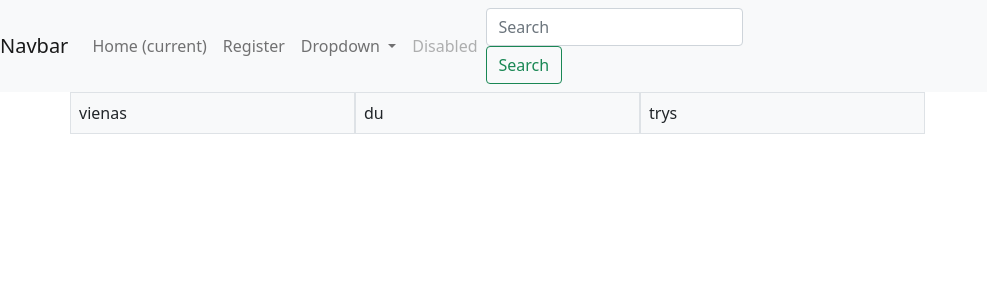
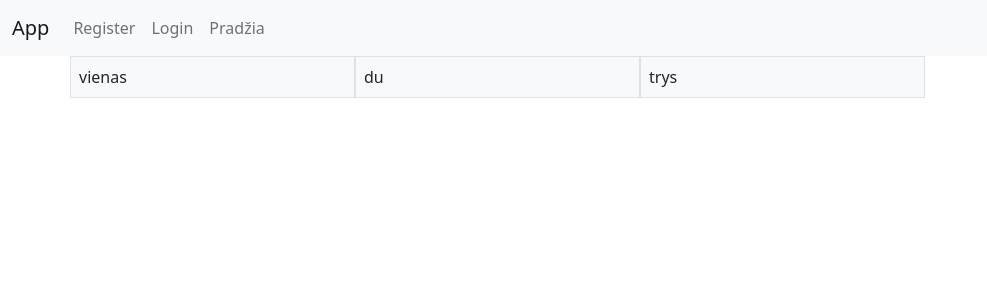
Before and after one commit to stanislavlisk/shop_project, a Django app: page /app/ in a window 1280 px wide. Shown: the top 300 px of the page, without its empty margins (0-987 px from the left). Run offline with Django 4.2, Linux system fonts and the light colour scheme; tables that the repository leaves empty hold one stand-in row (values such as "Sample post").

Commit message:
navbar, register,login,logout

```diff
--- a/shop/templates/navbar_1.html
+++ b/shop/templates/navbar_1.html
@@ -1,35 +1,39 @@
 <nav class="navbar navbar-expand-lg navbar-light bg-light">
-  <a class="navbar-brand" href="{% url 'index_n' %}">Navbar</a>
-  <button class="navbar-toggler" type="button" data-toggle="collapse" data-target="#navbarSupportedContent" aria-controls="navbarSupportedContent" aria-expanded="false" aria-label="Toggle navigation">
+  <div class="container-fluid">
+    <a class="navbar-brand" href="{% url 'index_n' %}">App</a>
+    <button class="navbar-toggler"
+            type="button" data-bs-toggle="collapse"
+            data-bs-target="#navbarSupportedContent"
+            aria-controls="navbarSupportedContent"
+            aria-expanded="false"
+            aria-label="Toggle navigation"
+    >
       <span class="navbar-toggler-icon"></span>
     </button>
+    <div class="collapse navbar-collapse" id="navbarSupportedContent">
+      <ul class="navbar-nav me-auto mb-2 mb-lg-0">
 
-  <div class="collapse navbar-collapse" id="navbarSupportedContent">
-    <ul class="navbar-nav mr-auto">
-      <li class="nav-item active">
-        <a class="nav-link" href="{% url 'index_n' %}">Home <span class="sr-only">(current)</span></a>
+                {% if user.is_authenticated %}
+                <li class="nav-item">
+                    <a class="nav-link" href="">{{ user.get_username }}</a>
                 </li>
+                <li class="nav-item">
+                    <a class="nav-link" href="{% url 'logout' %}?next=/">Logout</a>
+                </li>
+
+                {% else %}
                 <li class="nav-item">
                     <a class="nav-link" href="{% url 'register_n' %}">Register</a>
                 </li>
-      <li class="nav-item dropdown">
-        <a class="nav-link dropdown-toggle" href="#" id="navbarDropdown" role="button" data-toggle="dropdown" aria-haspopup="true" aria-expanded="false">
-          Dropdown
-        </a>
-        <div class="dropdown-menu" aria-labelledby="navbarDropdown">
-          <a class="dropdown-item" href="#">Action</a>
-          <a class="dropdown-item" href="#">Another action</a>
-          <div class="dropdown-divider"></div>
-          <a class="dropdown-item" href="#">Something else here</a>
-        </div>
+                <li class="nav-item">
+                    <a class="nav-link" href="{% url 'login' %}?next={{ request.path }}">Login</a>
                 </li>
+                {% endif %}
+
                 <li class="nav-item">
-        <a class="nav-link disabled" href="#">Disabled</a>
+                    <a class="nav-link" href="{% url 'index_n' %}">Pradžia</a>
                 </li>
             </ul>
-    <form class="form-inline my-2 my-lg-0">
-      <input class="form-control mr-sm-2" type="search" placeholder="Search" aria-label="Search">
-      <button class="btn btn-outline-success my-2 my-sm-0" type="submit">Search</button>
-    </form>
+        </div>
     </div>
 </nav>
--- /dev/null
+++ b/shop/templates/registration/logged_out.html
@@ -0,0 +1,3 @@
+{% extends "base.html" %} {% block content %}
+<p>Sėkmingai atsijungėte</p>
+{% endblock %}
--- a/shop/views.py
+++ b/shop/views.py
@@ -8,6 +8,7 @@ from django.contrib.auth.mixins import LoginRequiredMixin
 from django.contrib.auth.models import User
 from django.views.decorators.csrf import csrf_protect
 from django.contrib import messages
+from .my_utils import password_check
 
 
 def index(request):
@@ -32,18 +33,22 @@ def register(request):
         password2 = request.POST['password2']
         # ar sutampa slaptazodziai?
         if password == password2:
-            if User.objects.filter(username=username).exists():
-                messages.error(request, "Username %s ir already exists" % username)
-                return redirect('register_n')
-            else:
-                # ar nera sistemoj tokio pat vartotojo email
-                if User.objects.filter(email=email).exists():
-                    messages.error(request, f"Vartotojas su email '{email}' jau egzistuoja")
+            if password_check(password):
+                if User.objects.filter(username=username).exists():
+                    messages.error(request, "Username %s ir already exists" % username)
                     return redirect('register_n')
                 else:
-                    User.objects.create_user(username=username, email=email, password=password)
-                    messages.info(request, f"Vartotojas {username} užregistruotas !")
-                    return redirect('login')
+                    # ar nera sistemoj tokio pat vartotojo email
+                    if User.objects.filter(email=email).exists():
+                        messages.error(request, f"Vartotojas su email '{email}' jau egzistuoja")
+                        return redirect('register_n')
+                    else:
+                        User.objects.create_user(username=username, email=email, password=password)
+                        messages.info(request, f"Vartotojas {username} užregistruotas !")
+                        return redirect('login')
+            else:
+                messages.error(request, f"Slaptažodis turi turėti bent vieną skaičių, simbolį ir didžiąją raidę")
+                return redirect('login')
         else:
             messages.error(request, f"Slaptažodžiai turi sutapti !")
             return redirect('register_n')
```
Also changed, not shown: shop/templates/base.html (+5 -3 lines), shop/templates/navbar_base.html (added, +17 -0 lines), shop/templates/registration/login.html (added, +18 -0 lines), db.sqlite3. Lines whose indentation alone changed are shown as unchanged.
